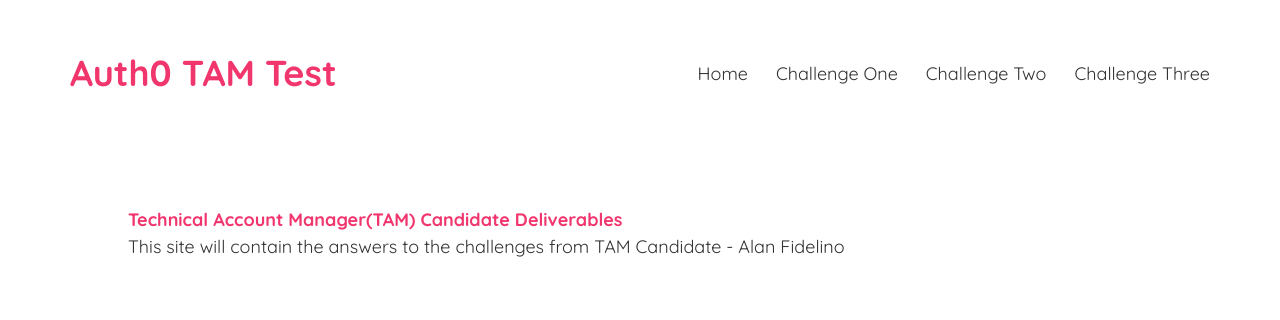
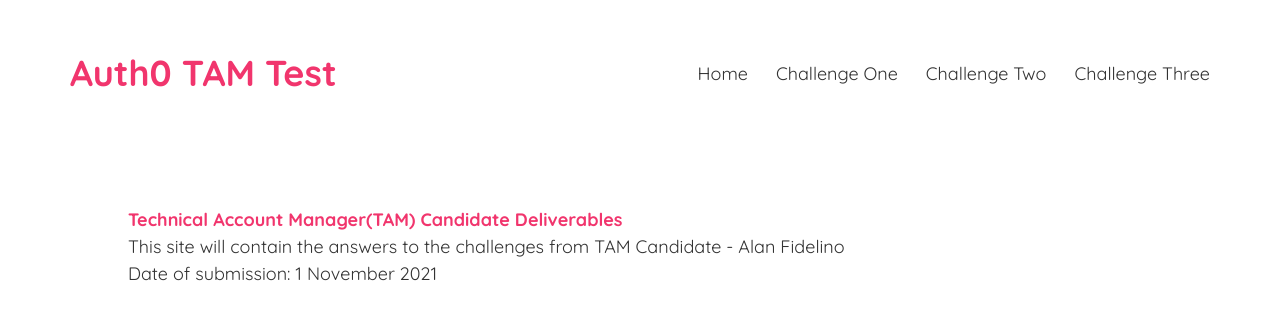
Before and after one commit to afide26/authtamtech, a React (Create React App) app: page / in a window 1280 px wide. Shown: the top 320 px of the page. Built offline with nearby package versions, Linux system fonts and the light colour scheme.

Commit message:
Add date of submission

```diff
--- a/src/Views/Home.js
+++ b/src/Views/Home.js
@@ -3,6 +3,7 @@
         <div className="page-title content">
         <h2>Technical Account Manager(TAM) Candidate Deliverables</h2>
         <h3>This site will contain the answers to the challenges from TAM Candidate - Alan Fidelino</h3>
+        <p>Date of submission: 1 November 2021</p>
       </div>
     );
 }
```
